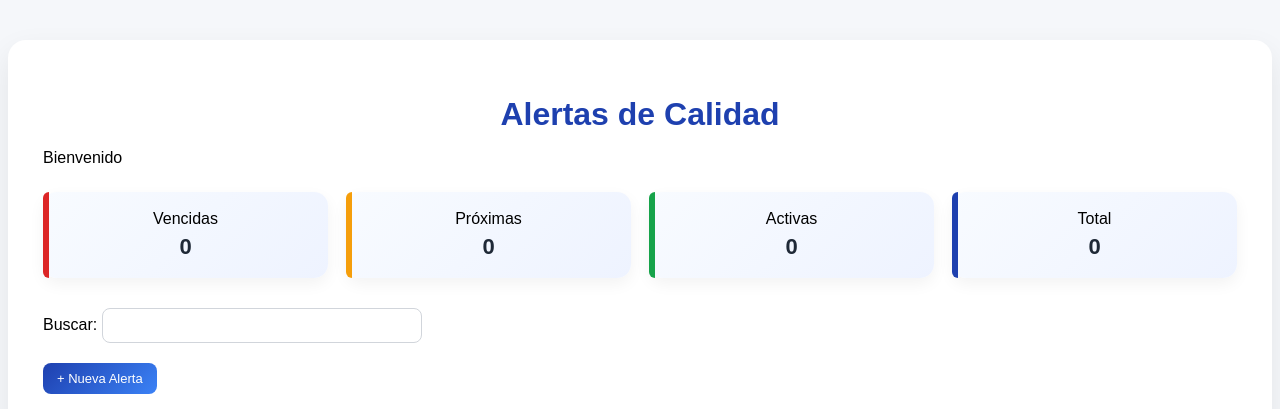
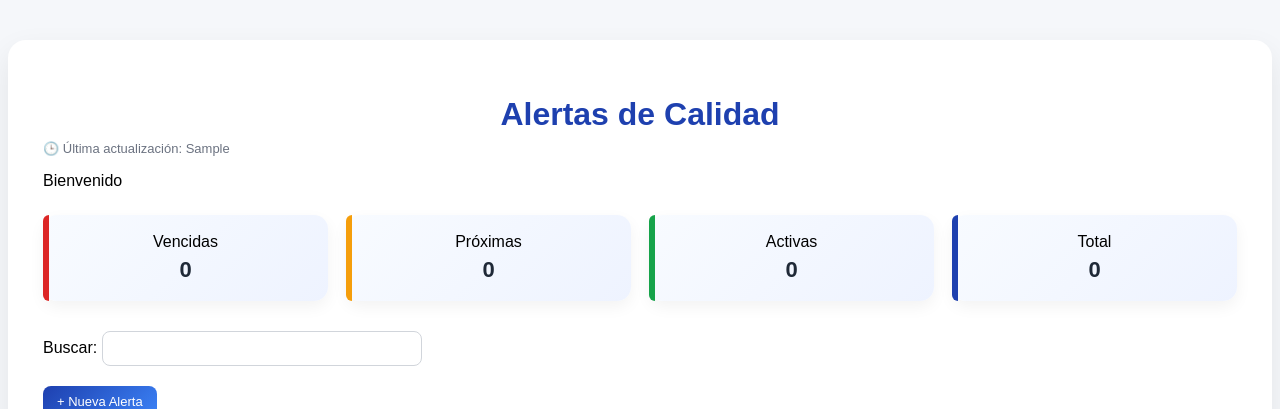
Before and after one commit to moisesrmz/WebAppLineFinder, a Flask app: template frontend/templates/alertas_calidad.html in a window 1280 px wide. Shown: the top 409 px of the page. Run offline with Flask 3, Linux system fonts and the light colour scheme; the template is opened without the code that fills it: most values are stand-ins (such as "Sample title", 1, 10 or a date in 2020); parts of the project's set-up code (start-up, migrations or seed data) failed here and were passed over.

Commit message:
ultimamactualizacion en alertasdecalidad.html

```diff
--- a/backend/routes/views.py
+++ b/backend/routes/views.py
@@ -127,10 +127,23 @@
     if "alert_user" not in session:
         return redirect(url_for("auth.alert_login"))
 
+    from backend.services.excel_handler import ALERTAS_FILE
+
+    ultima_actualizacion = "Sin datos aún"
+
+    if os.path.exists(ALERTAS_FILE):
+        timestamp = os.path.getmtime(ALERTAS_FILE)
+        ultima_actualizacion = (
+            datetime.fromtimestamp(timestamp)
+            - timedelta(hours=6)
+        ).strftime("%Y-%m-%d %H:%M:%S")
+
     return render_template(
         "alertas_calidad.html",
-        user=session.get("alert_user")
+        user=session.get("alert_user"),
+        ultima_actualizacion=ultima_actualizacion
     )
+
 
 
 # ============================================================
--- a/frontend/templates/alertas_calidad.html
+++ b/frontend/templates/alertas_calidad.html
@@ -161,12 +161,22 @@
 .delete-btn:hover {
     background: #6b7280;
 }
+.ultima-actualizacion {
+    font-size: 13px;
+    color: #6b7280;
+    margin-bottom: 15px;
+}
+
 
 </style>
 
 <div class="container-alertas">
 
 <h1>Alertas de Calidad</h1>
+<div class="ultima-actualizacion">
+    🕒 Última actualización: {{ ultima_actualizacion }}
+</div>
+
 <p>Bienvenido {{ user.capitalize() }}</p>
 
 <!-- DASHBOARD -->
```
